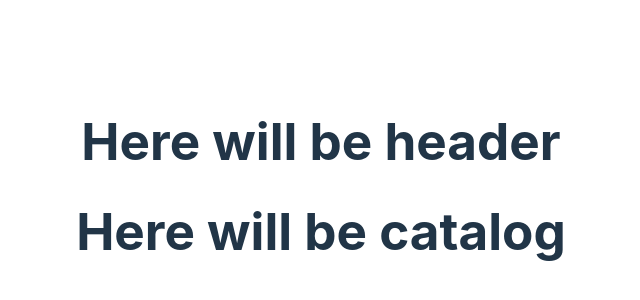
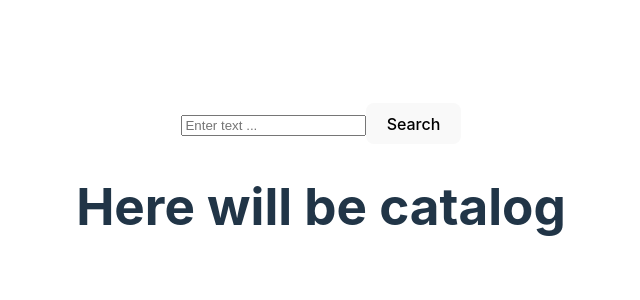
Before and after one commit to iozefavichus/rsschool_react, a React (Vite) app: page / in a window 1280 px wide. Shown: the part 214-514 px from the top of the page, without its empty margins (319-959 px from the left). Built offline with nearby package versions, Linux system fonts and the light colour scheme.

Commit message:
feat: add input and button for search

```diff
--- a/src/components/Header.tsx
+++ b/src/components/Header.tsx
@@ -2,7 +2,18 @@ import { Component } from 'react';
 
 class Header extends Component {
   render() {
-    return <h1>Here will be header</h1>;
+    return (
+      <form>
+        <input
+          className="input-search"
+          placeholder="Enter text ..."
+          type="search"
+        ></input>
+        <button className="button" type="submit">
+          Search
+        </button>
+      </form>
+    );
   }
 }
 
```
